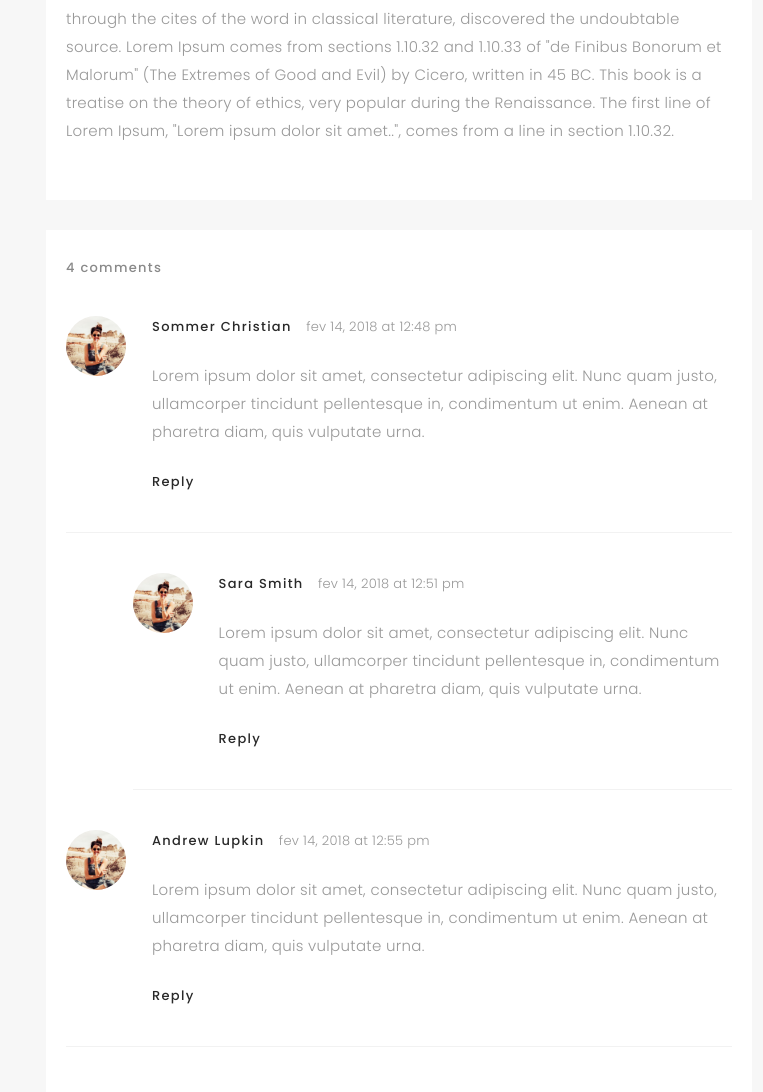
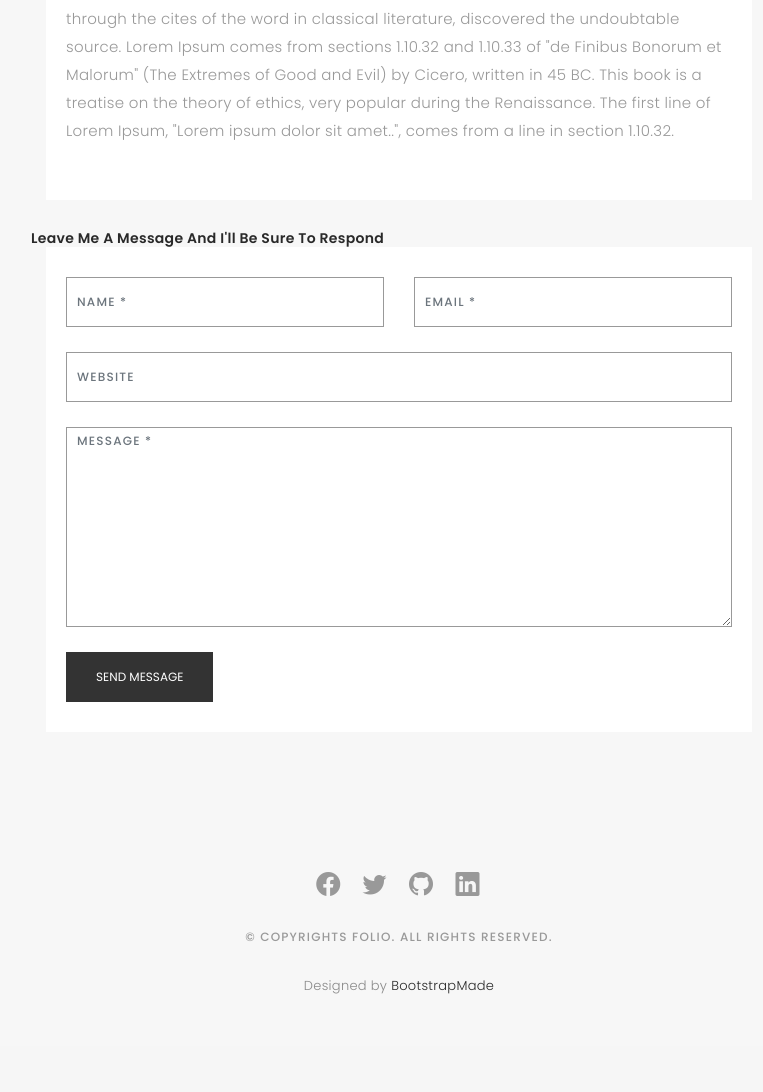
Before and after one commit to Pharvy-U/myweb, a Django app: page /blog/1 in a window 1280 px wide. Shown: the part 1920-3012 px from the top of the page, without its empty margins (241-1004 px from the left). After the commit the page ends 2914 px from the top, so only its background shows below. Run offline with Django 4.2, Linux system fonts and the light colour scheme; data comes from the database, SQL or seed files in the repository; some libraries are stand-ins or nearby versions; some web fonts are replaced.

Commit message:
Updated portfolio with my pictures

```diff
--- a/portfolio/templates/portfolio/about.html
+++ b/portfolio/templates/portfolio/about.html
@@ -16,7 +16,7 @@
           <div class="col-lg-7">
             <div class="about-descr">
 
-              <p class="p-heading">I'm a AI/ML Engineer who loves to build models to loves to build models to automate tasks. </p>
+              <p class="p-heading">I turn Ones and Zeros into AI.</p>
               <p class="separator">A Machine Learning Engineer with a knack for building ML/DL models for finding otherwise complex or hidden
                                   pattern in data and automating real life processes. Also skilled in the data wrangling process crucial for
                                   understanding data structure, transforming the data into best format for optimal modelling and feature
--- a/portfolio/templates/portfolio/blog_single.html
+++ b/portfolio/templates/portfolio/blog_single.html
@@ -29,49 +29,8 @@
                       </div>{{blog.body|safe}}</div>
                   </div>
                 </div>
-                <div class="col-md-12">
-                  <div class="comments text-left padDiv mb-30">
-                    <div class="entry-comments">
-                      <h6 class="mb-30">4 comments</h6>
-                      <ul class="entry-comments-list list-unstyled">
-                        <li>
-                          <div class="entry-comments-item">
-                            <img src="assets/img/avatar.jpg" class="entry-comments-avatar" alt="">
-                            <div class="entry-comments-body">
-                              <span class="entry-comments-author">Sommer Christian</span>
-                              <span><a href="#">fev 14, 2018 at 12:48 pm</a></span>
-                              <p class="mb-10">Lorem ipsum dolor sit amet, consectetur adipiscing elit. Nunc quam justo, ullamcorper tincidunt pellentesque in, condimentum ut enim. Aenean at pharetra diam, quis vulputate urna. </p>
-                              <a class="rep" href="#">Reply</a>
-                            </div>
-                          </div>
-                          <ul class="entry-comments-reply list-unstyled">
-                            <li>
-                              <div class="entry-comments-item">
-                                <img src="assets/img/avatar.jpg" class="entry-comments-avatar" alt="">
-                                <div class="entry-comments-body">
-                                  <span class="entry-comments-author">Sara Smith</span>
-                                  <span><a href="#">fev 14, 2018 at 12:51 pm</a></span>
-                                  <p class="mb-10">Lorem ipsum dolor sit amet, consectetur adipiscing elit. Nunc quam justo, ullamcorper tincidunt pellentesque in, condimentum ut enim. Aenean at pharetra diam, quis vulputate urna.</p>
-                                  <a class="rep" href="#">Reply</a>
-                                </div>
-                              </div>
-                            </li>
-                          </ul>
-                        </li>
-                        <li>
-                          <div class="entry-comments-item">
-                            <img src="assets/img/avatar.jpg" class="entry-comments-avatar" alt="">
-                            <div class="entry-comments-body">
-                              <span class="entry-comments-author">Andrew Lupkin</span>
-                              <span><a href="#">fev 14, 2018 at 12:55 pm</a></span>
-                              <p class="mb-10">Lorem ipsum dolor sit amet, consectetur adipiscing elit. Nunc quam justo, ullamcorper tincidunt pellentesque in, condimentum ut enim. Aenean at pharetra diam, quis vulputate urna. </p>
-                              <a class="rep" href="#">Reply</a>
-                            </div>
-                          </div>
-                        </li>
-                      </ul>
-                    </div>
-                  </div>
+                <div class="d-flex justify-content-between align-items-center">
+                  <h4>Leave Me A Message And I'll Be Sure To Respond</h4>
                 </div>
                 <div class="col-lg-12">
                   <div class="cmt padDiv">
--- a/portfolio/templates/portfolio/navbar.html
+++ b/portfolio/templates/portfolio/navbar.html
@@ -19,9 +19,9 @@
           <li><a class="nav-link scrollto" href="{% url 'control' %}">Control</a></li>
           <li><a class="nav-link scrollto" href="{% url 'logout' %}">Logout</a></li>
           {% endif %}
-<!--          <li><a href="{% url 'blog' %}" class="btn">Go To Blog</a></li>-->
         </ul>
         <i class="bi bi-list mobile-nav-toggle"></i>
       </nav><!-- .navbar -->
+      <a href="{% url 'blog' %}" class="btn">Go To Blog</a>
   </div>
 </header><!-- End Header -->
--- a/portfolio/templates/portfolio/navbar2.html
+++ b/portfolio/templates/portfolio/navbar2.html
@@ -4,7 +4,7 @@
 <header id="header" class="fixed-top header-inner-pages">
   <div class="container d-flex align-items-center justify-content-between">
 
-      <a href="{% url 'home' %}" class="logo"><img src="{% static '/img/logo.png' %}" alt="" class="img-fluid"></a>
+      <a href="{% url 'blog' %}" class="logo"><img src="{% static '/img/logo.png' %}" alt="" class="img-fluid"></a>
       <!-- Uncomment below if you prefer to use an text logo -->
       <!-- <h1 class="logo"><a href="index.html">Folio</a></h1> -->
 
@@ -22,5 +22,6 @@
         </ul>
         <i class="bi bi-list mobile-nav-toggle"></i>
       </nav><!-- .navbar -->
+      <a href="{% url 'blog' %}" class="btn">To Portfolio</a>
   </div>
 </header><!-- End Header -->
```
Also changed, not shown: static/img/home-bg.jpg, static/img/me.jpg.
